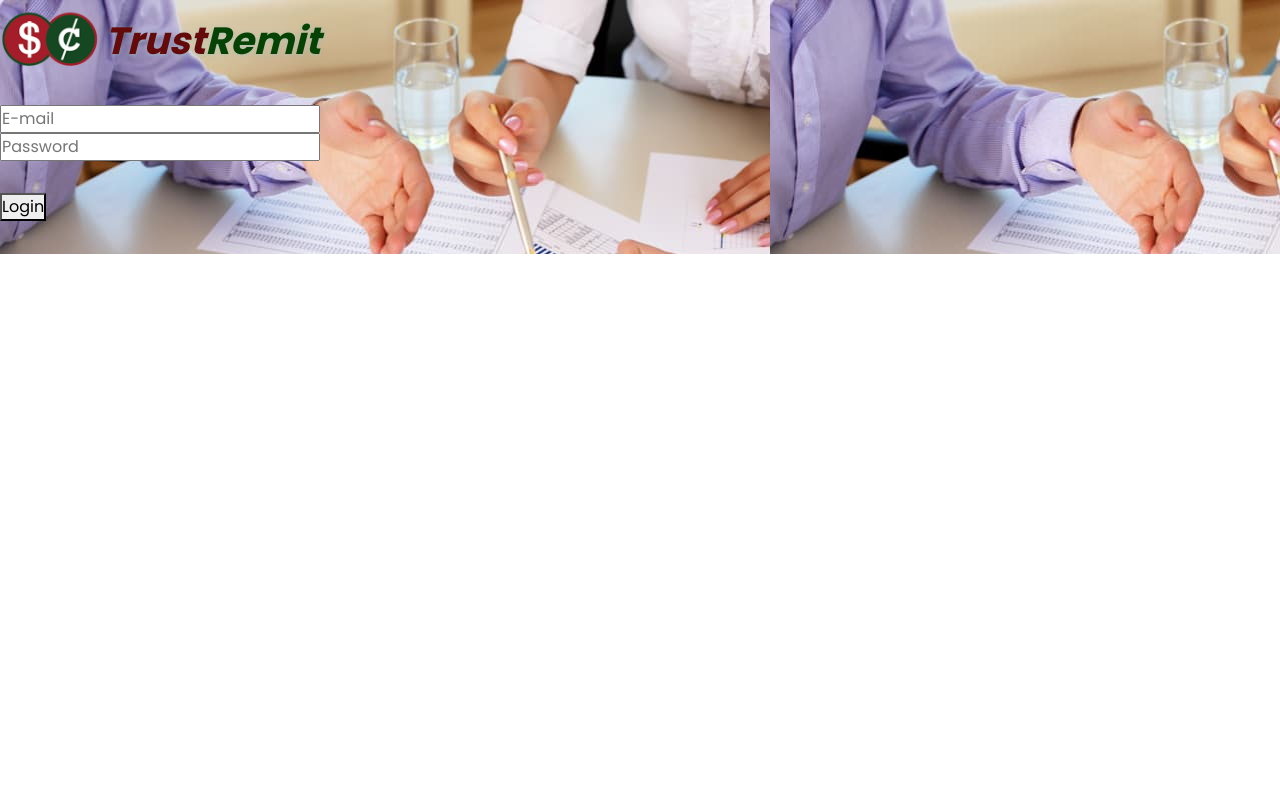
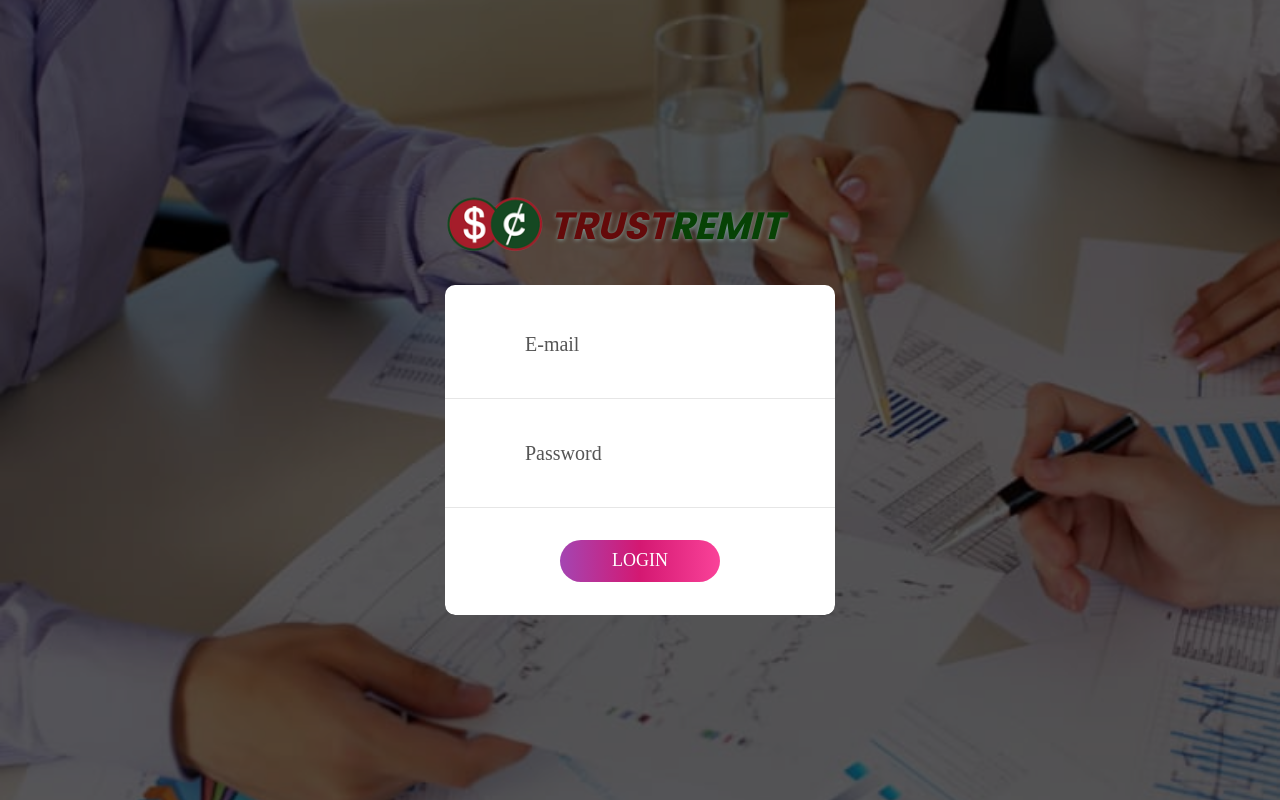
Before and after one commit to Casty-wale/TrustRemit, a PHP site: page / in a window 1280 px wide. Run offline with PHP 8.4, Linux system fonts and the light colour scheme; some libraries are stand-ins or nearby versions; some web fonts are replaced.

Commit message:
Initial Commit

```diff
--- /dev/null
+++ b/CSS/main.css
@@ -0,0 +1,473 @@
+
+
+
+
+/*//////////////////////////////////////////////////////////////////
+[ FONT ]*/
+
+@font-face {
+  font-family: Ubuntu-Regular;
+  src: url('../fonts/ubuntu/Ubuntu-Regular.ttf');
+}
+
+@font-face {
+  font-family: Ubuntu-Bold;
+  src: url('../fonts/ubuntu/Ubuntu-Bold.ttf');
+}
+
+
+
+
+/*//////////////////////////////////////////////////////////////////
+[ RESTYLE TAG ]*/
+
+* {
+	margin: 0px;
+	padding: 0px;
+	box-sizing: border-box;
+}
+
+body, html {
+	height: 100%;
+	font-family: Ubuntu-Regular, sans-serif;
+}
+
+/*---------------------------------------------*/
+a {
+	font-family: Ubuntu-Regular;
+	font-size: 14px;
+	line-height: 1.7;
+	color: #666666;
+	margin: 0px;
+	transition: all 0.4s;
+	-webkit-transition: all 0.4s;
+  -o-transition: all 0.4s;
+  -moz-transition: all 0.4s;
+}
+
+a:focus {
+	outline: none !important;
+}
+
+a:hover {
+	text-decoration: none;
+  color: #fff;
+}
+
+/*---------------------------------------------*/
+h1,h2,h3,h4,h5,h6 {
+	margin: 0px;
+}
+
+p {
+	font-family: Ubuntu-Regular;
+	font-size: 14px;
+	line-height: 1.7;
+	color: #666666;
+	margin: 0px;
+}
+
+ul, li {
+	margin: 0px;
+	list-style-type: none;
+}
+
+
+/*---------------------------------------------*/
+input {
+	outline: none;
+	border: none;
+}
+
+textarea {
+  outline: none;
+  border: none;
+}
+
+textarea:focus, input:focus {
+  border-color: transparent !important;
+}
+
+input:focus::-webkit-input-placeholder { color:transparent; }
+input:focus:-moz-placeholder { color:transparent; }
+input:focus::-moz-placeholder { color:transparent; }
+input:focus:-ms-input-placeholder { color:transparent; }
+
+textarea:focus::-webkit-input-placeholder { color:transparent; }
+textarea:focus:-moz-placeholder { color:transparent; }
+textarea:focus::-moz-placeholder { color:transparent; }
+textarea:focus:-ms-input-placeholder { color:transparent; }
+
+input::-webkit-input-placeholder { color: #555555;}
+input:-moz-placeholder { color: #555555;}
+input::-moz-placeholder { color: #555555;}
+input:-ms-input-placeholder { color: #555555;}
+
+textarea::-webkit-input-placeholder { color: #555555;}
+textarea:-moz-placeholder { color: #555555;}
+textarea::-moz-placeholder { color: #555555;}
+textarea:-ms-input-placeholder { color: #555555;}
+
+label {
+  margin: 0;
+  display: block;
+}
+
+/*---------------------------------------------*/
+button {
+	outline: none !important;
+	border: none;
+	background: transparent;
+}
+
+button:hover {
+	cursor: pointer;
+}
+
+iframe {
+	border: none !important;
+}
+
+
+/*//////////////////////////////////////////////////////////////////
+[ Utility ]*/
+.txt1 {
+  font-family: Poppins-Regular;
+  font-size: 13px;
+  color: #e5e5e5;
+  line-height: 1.5;
+}
+
+
+/*//////////////////////////////////////////////////////////////////
+[ login ]*/
+
+.limiter {
+  width: 100%;
+  margin: 0 auto;
+}
+
+.container-login100 {
+  width: 100%;
+  min-height: 100vh;
+  display: -webkit-box;
+  display: -webkit-flex;
+  display: -moz-box;
+  display: -ms-flexbox;
+  display: flex;
+  flex-wrap: wrap;
+  justify-content: center;
+  align-items: center;
+  padding: 15px;
+
+  background-repeat: no-repeat;
+  background-position: center;
+  background-size: cover;
+  position: relative;
+  z-index: 1;
+}
+
+.container-login100::before {
+  content: "";
+  display: block;
+  position: absolute;
+  z-index: -1;
+  width: 100%;
+  height: 100%;
+  top: 0;
+  left: 0;
+  background-color: rgba(0,0,0,0.65);
+}
+
+.wrap-login100 {
+  width: 390px;
+  border-radius: 10px;
+  overflow: hidden;
+
+  background: transparent;
+}
+
+
+/*------------------------------------------------------------------
+[ Form ]*/
+
+.login100-form {
+  width: 100%;
+  border-radius: 10px;
+  background-color: #fff;
+}
+
+.login100-form-logo {
+  font-size: 60px;
+  color: #333333;
+
+  display: -webkit-box;
+  display: -webkit-flex;
+  display: -moz-box;
+  display: -ms-flexbox;
+  display: flex;
+  justify-content: center;
+  align-items: center;
+  width: 120px;
+  height: 120px;
+  border-radius: 50%;
+  background-color: #fff;
+  margin: 0 auto;
+}
+
+.login100-form-title {
+  /*font-family: Tahoma, sans-serif; /*Ubuntu-Bold;*/
+  text-align: center;
+  text-transform: uppercase;
+  /* display: block; */
+  /* padding: 20px; */
+}
+
+
+/*------------------------------------------------------------------
+[ Input ]*/
+
+.wrap-input100 {
+  width: 100%;
+  position: relative;
+  border-bottom: 1px solid #e6e6e6;
+  padding: 29px 0;
+}
+
+.input100 {
+  font-family: Ubuntu-Regular;
+  font-size: 20px;
+  color: #555555;
+  line-height: 1.2;
+
+  display: block;
+  width: 100%;
+  height: 50px;
+  background: transparent;
+  padding: 0 10px 0 80px;
+  -webkit-transition: all 0.4s;
+  -o-transition: all 0.4s;
+  -moz-transition: all 0.4s;
+  transition: all 0.4s;
+}
+
+/*---------------------------------------------*/
+.focus-input100 {
+  position: absolute;
+  display: block;
+  width: 100%;
+  height: 100%;
+  top: 0;
+  left: 0;
+  pointer-events: none;
+}
+
+.focus-input100::before {
+  content: "";
+  display: block;
+  position: absolute;
+  bottom: -1px;
+  left: 0;
+  width: 0;
+  height: 1px;
+
+  -webkit-transition: all 0.4s;
+  -o-transition: all 0.4s;
+  -moz-transition: all 0.4s;
+  transition: all 0.4s;
+
+  background: #d41872;
+  background: -webkit-linear-gradient(left, #a445b2, #d41872, #fa4299);
+  background: -o-linear-gradient(left, #a445b2, #d41872, #fa4299);
+  background: -moz-linear-gradient(left, #a445b2, #d41872, #fa4299);
+  background: linear-gradient(left, #a445b2, #d41872, #fa4299);
+}
+
+.focus-input100::after {
+  font-family: Linearicons-Free;
+  font-size: 18px;
+  color: #999999;
+
+  content: attr(data-placeholder);
+  display: block;
+  width: 100%;
+  position: absolute;
+  top: 40px;
+  left: 35px;
+
+
+  -webkit-transition: all 0.4s;
+  -o-transition: all 0.4s;
+  -moz-transition: all 0.4s;
+  transition: all 0.4s;
+}
+
+.input100:focus {
+  padding-left: 60px;
+}
+
+.input100:focus + .focus-input100::after {
+  left: 23px;
+  color: #d41872;
+}
+
+.input100:focus + .focus-input100::before {
+  width: 100%;
+}
+
+.has-val.input100 + .focus-input100::after {
+  left: 23px;
+  color: #d41872;
+}
+
+.has-val.input100 + .focus-input100::before {
+  width: 100%;
+}
+
+.has-val.input100 {
+  padding-left: 60px;
+}
+
+
+/*------------------------------------------------------------------
+[ Button ]*/
+.container-login100-form-btn {
+  width: 100%;
+  display: -webkit-box;
+  display: -webkit-flex;
+  display: -moz-box;
+  display: -ms-flexbox;
+  display: flex;
+  flex-wrap: wrap;
+  justify-content: center;
+}
+
+.login100-form-btn {
+  font-family: Ubuntu-Bold;
+  font-size: 18px;
+  color: #fff;
+  line-height: 1.2;
+  text-transform: uppercase;
+
+  display: -webkit-box;
+  display: -webkit-flex;
+  display: -moz-box;
+  display: -ms-flexbox;
+  display: flex;
+  justify-content: center;
+  align-items: center;
+  padding: 0 20px;
+  min-width: 160px;
+  height: 42px;
+  border-radius: 21px;
+
+  background: #d41872;
+  background: -webkit-linear-gradient(left, #a445b2, #d41872, #fa4299);
+  background: -o-linear-gradient(left, #a445b2, #d41872, #fa4299);
+  background: -moz-linear-gradient(left, #a445b2, #d41872, #fa4299);
+  background: linear-gradient(left, #a445b2, #d41872, #fa4299);
+  position: relative;
+  z-index: 1;
+
+  -webkit-transition: all 0.4s;
+  -o-transition: all 0.4s;
+  -moz-transition: all 0.4s;
+  transition: all 0.4s;
+}
+
+.login100-form-btn::before {
+  content: "";
+  display: block;
+  position: absolute;
+  z-index: -1;
+  width: 100%;
+  height: 100%;
+  border-radius: 21px;
+  background-color: #555555;
+  top: 0;
+  left: 0;
+  opacity: 0;
+
+  -webkit-transition: all 0.4s;
+  -o-transition: all 0.4s;
+  -moz-transition: all 0.4s;
+  transition: all 0.4s;
+}
+
+.login100-form-btn:hover {
+  background-color: transparent;
+}
+
+.login100-form-btn:hover:before {
+  opacity: 1;
+}
+
+
+
+/*------------------------------------------------------------------
+[ Alert validate ]*/
+
+.validate-input {
+  position: relative;
+}
+
+.alert-validate::before {
+  content: attr(data-validate);
+  position: absolute;
+  max-width: 70%;
+  background-color: #fff;
+  border: 1px solid #c80000;
+  border-radius: 2px;
+  padding: 4px 25px 4px 10px;
+  top: 50%;
+  -webkit-transform: translateY(-50%);
+  -moz-transform: translateY(-50%);
+  -ms-transform: translateY(-50%);
+  -o-transform: translateY(-50%);
+  transform: translateY(-50%);
+  right: 10px;
+  pointer-events: none;
+
+  font-family: Ubuntu-Bold;
+  color: #c80000;
+  font-size: 13px;
+  line-height: 1.4;
+  text-align: left;
+
+  visibility: hidden;
+  opacity: 0;
+
+  -webkit-transition: opacity 0.4s;
+  -o-transition: opacity 0.4s;
+  -moz-transition: opacity 0.4s;
+  transition: opacity 0.4s;
+}
+
+.alert-validate::after {
+  content: "\f12a";
+  font-family: FontAwesome;
+  font-size: 16px;
+  color: #c80000;
+
+  display: block;
+  position: absolute;
+  top: 50%;
+  -webkit-transform: translateY(-50%);
+  -moz-transform: translateY(-50%);
+  -ms-transform: translateY(-50%);
+  -o-transform: translateY(-50%);
+  transform: translateY(-50%);
+  right: 15px;
+}
+
+.alert-validate:hover:before {
+  visibility: visible;
+  opacity: 1;
+}
+
+@media (max-width: 992px) {
+  .alert-validate::before {
+    visibility: visible;
+    opacity: 1;
+  }
+}
--- a/includes/header.php
+++ b/includes/header.php
@@ -27,7 +27,7 @@
     <link rel="stylesheet" type="text/css" href="CSS/daterangepicker.css">
   <!--===============================================================================================-->
     <link rel="stylesheet" type="text/css" href="CSS/util.css">
-    <link rel="stylesheet" type="text/css" href="CSS/main1.css">
+    <link rel="stylesheet" type="text/css" href="CSS/main.css">
   <!--===============================================================================================-->
   <!--============================    Date Picker        ============================================-->
   <link rel="stylesheet" href="//code.jquery.com/ui/1.13.0/themes/base/jquery-ui.css">
```
